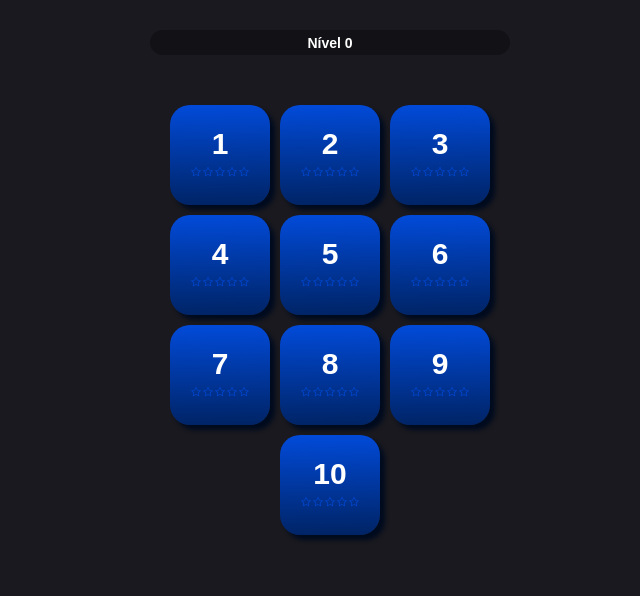
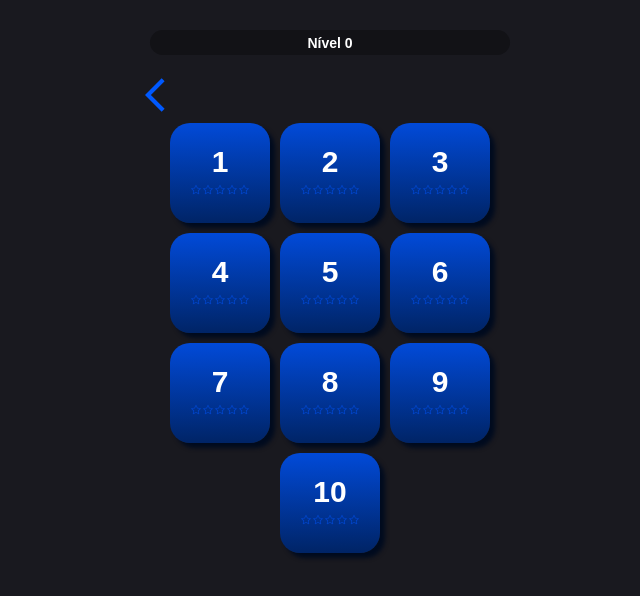
Before and after one commit to lucasmessias322/MathApp, a React (Create React App) app: page /#/tabuadalevels in a window 1280 px wide. Shown: the top 596 px of the page, without its empty margins (310-950 px from the left). Built offline with nearby package versions, Linux system fonts and the light colour scheme.

Commit message:
refactored the Tabuadalevels

```diff
--- a/src/Pages/TabuadaLevels/index.jsx
+++ b/src/Pages/TabuadaLevels/index.jsx
@@ -1,19 +1,21 @@
-import React, { useState } from "react";
+import React, { useState, useContext } from "react";
 import { Link } from "react-router-dom";
 import { AiOutlineStar, AiTwotoneStar } from "react-icons/ai";
+import { MdArrowBackIosNew } from "react-icons/md";
 import NivelBarComponent from "../../components/NivelBarComponent";
 import * as C from "./style";
+import { AppContext } from "../../Contexts/AppContext";
 
 const numerosArray = Array.from({ length: 10 }, (_, index) => index + 1);
 
 export default function TabuadaLevels() {
-  const [levels, setLevels] = useState(numerosArray);
-  const totalPoints = Number(localStorage.getItem("totalPoints"));
+  const { getLocalStorageValue } = useContext(AppContext);
+  const levels = numerosArray;
 
   // Função para criar as estrelas com base no recorde
   function renderStars(level) {
     const stars = [];
-    const starsEarned = localStorage.getItem(`stars_${level}`);
+    const starsEarned = getLocalStorageValue(`stars_${level}`);
 
     for (let i = 0; i < 5; i++) {
       if (i < starsEarned) {
@@ -28,7 +30,13 @@ export default function TabuadaLevels() {
 
   return (
     <C.Container>
-      <NivelBarComponent  />
+      <NivelBarComponent />
+      <C.ReturnArrow>
+        <Link to="/">
+          <MdArrowBackIosNew />
+        </Link>
+      </C.ReturnArrow>
+      <br />
       <C.LevelContainer>
         {levels?.map((elem, i) => (
           <C.Level key={i}>
--- a/src/Pages/TabuadaLevels/style.js
+++ b/src/Pages/TabuadaLevels/style.js
@@ -60,3 +60,14 @@ export const Level = styled.li`
     }
   }
 `;
+
+export const ReturnArrow = styled.div`
+  padding: 5px;
+  font-size: 40px;
+  color: #0059ff;
+  position: fixed;
+  width: 100px;
+  height: 100px;
+  z-index: 9999;
+  top: 70px;
+`;
```
